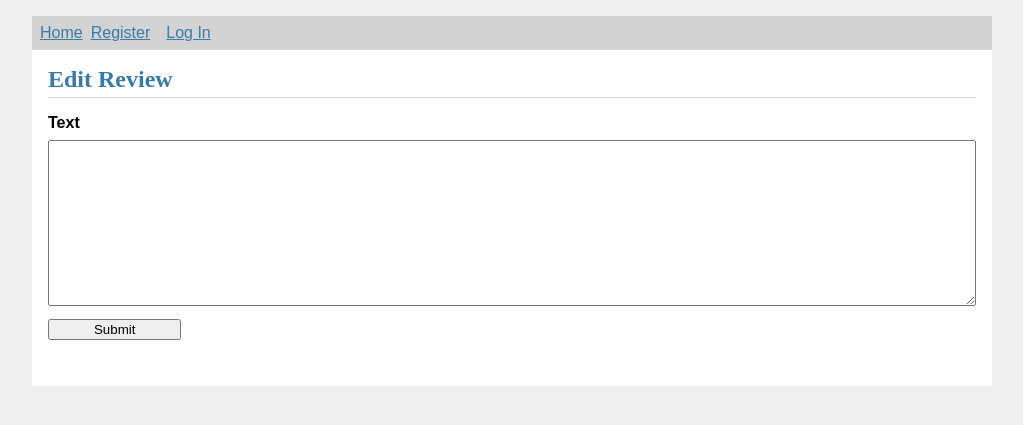
After one commit to Andrewtcr/Anime-Rec-Web-App, a Flask app: template templates/edit.html in a window 1280 px wide. The commit adds this page. Shown: the top 425 px of the page, without its empty margins (128-1151 px from the left). Run offline with Flask 2, Linux system fonts and the light colour scheme; the template is opened without the code that fills it, so the values that code supplies are empty; parts of the project's set-up code (start-up, migrations or seed data) failed here and were passed over.

Commit message:
anime anime_id post

```diff
--- a/server.py
+++ b/server.py
@@ -179,31 +179,32 @@ def admin_login():
 
 @app.route('/anime')
 def generate_page():
-    anime_id = request.args.get('anime_id')
-    anime = g.conn.execute(
-        text(
-            'SELECT * FROM anime WHERE anime_id = :x'
-        ), x=anime_id
-    )
+  anime_id = request.args.get('anime_id')
+  anime = g.conn.execute(
+    'SELECT * FROM anime WHERE anime_id = %s', anime_id
+  ).fetchone()
 
-    reviews = g.conn.execute(
-      'SELECT *'
-      ' FROM anime NATURAL JOIN describes NATURAL JOIN review NATURAL JOIN writes'
-      ' NATURAL JOIN account'
-      ' WHERE anime_id = %s AND deleted = FALSE', anime_id
-    )
+  print(type(anime))
+  print(anime['anime_id'])
 
-    comments = g.conn.execute(
-      'SELECT *'
-      ' FROM anime NATURAL JOIN belongs NATURAL JOIN comment NATURAL JOIN posts'
-      ' NATURAL JOIN account'
-      ' WHERE anime_id = %s', anime_id
-    )
+  reviews = g.conn.execute(
+    'SELECT *'
+    ' FROM anime NATURAL JOIN describes NATURAL JOIN review NATURAL JOIN writes'
+    ' NATURAL JOIN account'
+    ' WHERE anime_id = %s AND deleted = FALSE', anime_id
+  )
 
-    write_url = "write?anime_id=" + str(anime_id)
-    post_url = "post?anime_id=" + str(anime_id)
-    return render_template('anime.html', anime=anime, reviews=reviews,
-      comments=comments, write_url=write_url, post_url=post_url)
+  comments = g.conn.execute(
+    'SELECT *'
+    ' FROM anime NATURAL JOIN belongs NATURAL JOIN comment NATURAL JOIN posts'
+    ' NATURAL JOIN account'
+    ' WHERE anime_id = %s', anime_id
+  )
+
+  write_url = "write?anime_id=" + str(anime_id)
+  post_url = "post?anime_id=" + str(anime_id)
+  return render_template('anime.html', anime=anime, reviews=reviews,
+    comments=comments, write_url=write_url, post_url=post_url)
 
 @app.route('/rate', methods=['POST'])
 def rate():
@@ -349,6 +350,14 @@ def edit():
   review_id = request.args.get('review_id')
   comment_id = request.args.get('comment_id')
 
+  if review_id:
+    review = g.conn.execute(
+      'SELECT * FROM review NATURAL JOIN describes'
+      ' WHERE review = %s AND deleted = FALSE', review_id
+    )
+    render_template('edit.html', text=review['text'])
+
+
 @app.route('/search', methods=['POST'])
 def recommend_animes():
   genres = request.form['genres'].strip()
--- a/templates/base.html
+++ b/templates/base.html
@@ -34,12 +34,12 @@
   <ul>
     {% if g.account %}
       <li><span>{{ g.account['email'] }}</span>
+      <li><a href="view_favorites">Favorite</a>
       <li><a href="logout">Log Out</a>
     {% elif g.admin %}
       <li><a href="myadmin">MyAdmin</a></li>
       <li><a href="logout">Log Out</a>
     {% else %}
-      <li><a href="view_favorites">Favorite</a>
       <li><a href="register">Register</a>
       <li><a href="login">Log In</a>
     {% endif %}
--- /dev/null
+++ b/templates/edit.html
@@ -0,0 +1,13 @@
+{% extends 'base.html' %}
+
+{% block header %}
+  <h1>{% block title %}Edit Review{% endblock %}</h1>
+{% endblock %}
+
+{% block content %}
+  <form method="post">
+    <label for="body">Text</label>
+    <textarea name="text" maxlength="1000" id="body" value=text></textarea>
+    <input type="submit" value="Submit">
+  </form>
+{% endblock %}
```
Also changed, not shown: templates/anime.html (+8 -5 lines).
